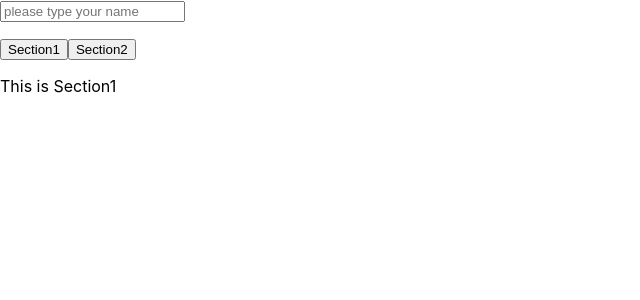
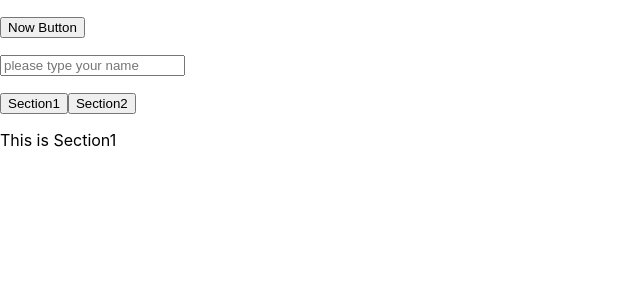
Before and after one commit to oreoTaste/react-hooks, a React (Create React App) app: page / in a window 1280 px wide. Shown: the top 300 px of the page, without its empty margins (0-640 px from the left). Built offline with nearby package versions, Linux system fonts and the light colour scheme.

Commit message:
useClick 복습

```diff
--- a/src/App.js
+++ b/src/App.js
@@ -2,6 +2,7 @@ import React from "react";
 import useInput from "./useInput";
 import useTabs from "./useTabs";
 import useTitle from "./useTitle";
+import useClick from "./useClick";
 
 const contents = [
   {
@@ -21,10 +22,18 @@ const App = () => {
   const myinput = useInput("", validator);
 
   const { currentItem, changeItem } = useTabs(0, contents);
+  const showDate_func = () => {
+    document.querySelector(".current_time").innerHTML = new Date().toLocaleDateString() + " " + new Date().toLocaleTimeString();
+  };
+  const showDate = useClick(showDate_func);
 
   setTimeout(() => titleUpdator("Loaded"), 500);
   return (
     <>
+      <p>
+        <button ref={showDate}>Now Button</button>
+        <span className="current_time"></span>
+      </p>
       <input placeholder="please type your name" {...myinput} />
       <p>
         {contents.map((content, index) => (
--- /dev/null
+++ b/src/useClick.js
@@ -0,0 +1,16 @@
+/* eslint-disable react-hooks/exhaustive-deps */
+import { useRef, useEffect } from "react";
+
+const useClick = (onClick) => {
+  const el = useRef();
+  useEffect(() => {
+    if (typeof onClick !== "function") return;
+    el.current.addEventListener("click", onClick);
+    return () => {
+      el.current.removeEventListener("click", onClick);
+    };
+  }, []);
+  return el;
+};
+
+export default useClick;
```
